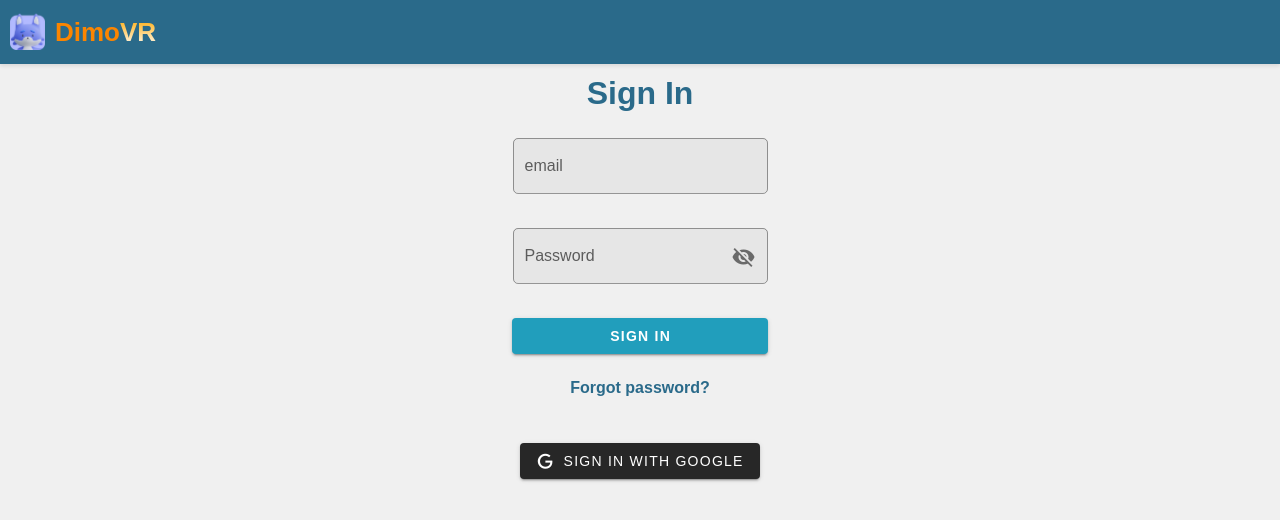
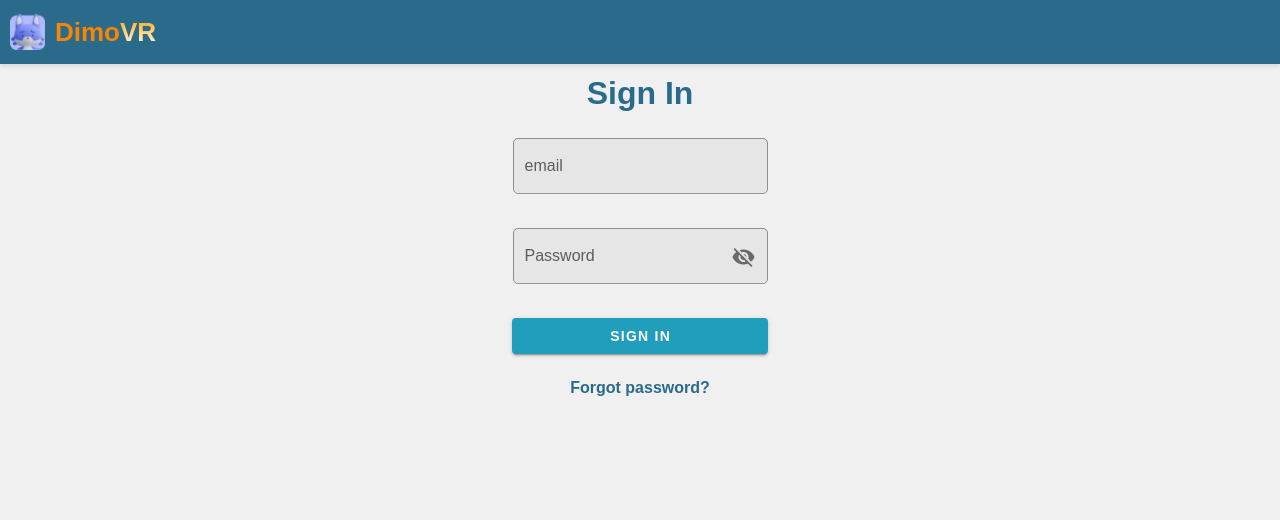
Before and after one commit to justOne6/dimo_vr_front, a Vue app: page /sign-in in a window 1280 px wide. Shown: the top 520 px of the page. Built offline with nearby package versions, Linux system fonts and the light colour scheme.

Commit message:
remove google connection

```diff
--- a/src/views/SignIn.vue
+++ b/src/views/SignIn.vue
@@ -43,17 +43,11 @@
           >Forgot password?</router-link
         >
       </div>
-      <div style="margin-top: 20px !important">
-        <v-btn @click="signInWithGoogle" color="red" dark>
-          <v-icon left>mdi-google</v-icon> Sign In with Google
-        </v-btn>
-      </div>
     </div>
   </div>
 </template>
 
 <script>
-/* global gapi */
 import Navbar from "@/components/Navbar.vue";
 import axios from "axios";
 
@@ -71,42 +65,6 @@ export default {
     };
   },
   methods: {
-    signInWithGoogle() {
-      const script = document.createElement("script");
-      script.src = "https://apis.google.com/js/platform.js";
-      script.onload = () => {
-        gapi.load("auth2", () => {
-          gapi.auth2
-            .init({
-              client_id: "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",
-            })
-            .then(() => {
-              const auth2 = gapi.auth2.getAuthInstance();
-              auth2.signIn().then((googleUser) => {
-                const googleToken = googleUser.getAuthResponse().id_token;
-                this.handleGoogleSignIn(googleToken);
-              });
-            })
-            .catch((error) => {
-              console.error("Error initializing Google Sign-In:", error);
-            });
-        });
-      };
-      document.head.appendChild(script);
-    },
-
-    handleGoogleSignIn(googleToken) {
-      console.log("hellOOOOoos");
-      axios
-        .get("http://127.0.0.1:8080/connect/google", { token: googleToken })
-        .then((response) => {
-          console.log("Backend response:", response);
-        })
-        .catch((error) => {
-          console.error("Error during Google sign-in:", error);
-        });
-    },
-
     signIn() {
       const loginData = {
         email: this.email,
@@ -145,7 +103,6 @@ export default {
             this.loginError =
               "Nom d'utilisateur ou mot de passe incorrect. Veuillez réessayer !";
           } else {
-            console.log("zaejaeaheah");
             this.loginError = "Erreur lors de la connexion.";
           }
         });
```
